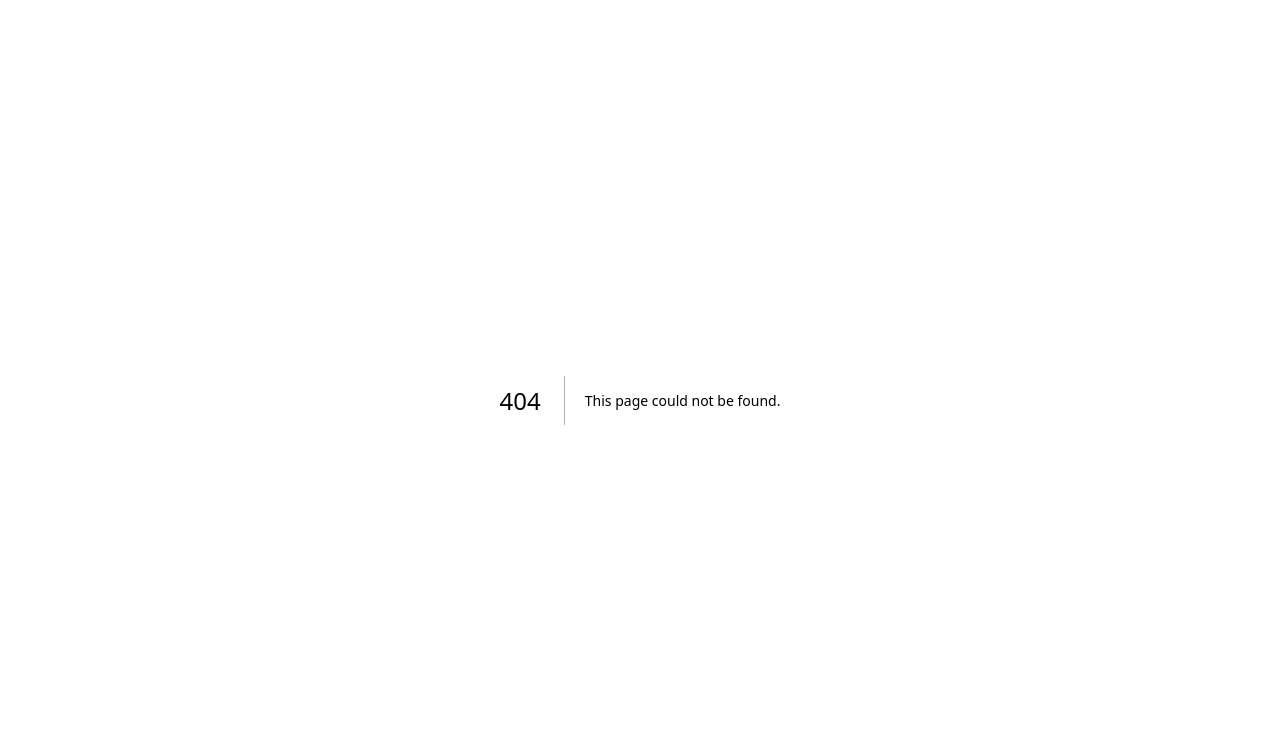
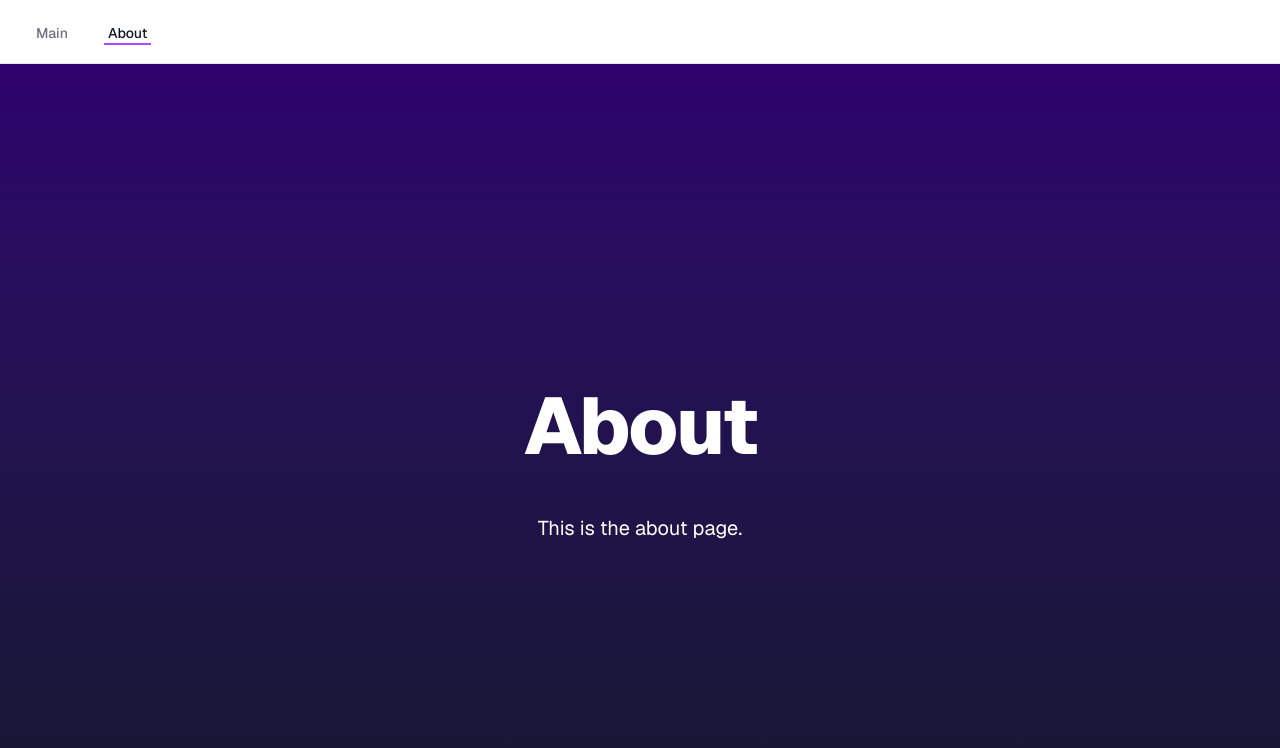
Before and after one commit to TimmDay/coin-cabinet, a Next.js app: page /about in a window 1280 px wide. Before the commit this address had no page. Shown: the top 748 px of the page. Built offline with nearby package versions, Linux system fonts and the light colour scheme.

Commit message:
nav router basic

```diff
--- /dev/null
+++ b/src/app/about/page.tsx
@@ -0,0 +1,14 @@
+export default function AboutPage() {
+  return (
+    <main className="flex min-h-screen flex-col items-center justify-center bg-gradient-to-b from-[#2e026d] to-[#15162c] text-white">
+      <div className="container flex flex-col items-center justify-center gap-12 px-4 py-16">
+        <h1 className="text-5xl font-extrabold tracking-tight text-white sm:text-[5rem]">
+          About
+        </h1>
+        <p className="text-xl text-white">
+          This is the about page.
+        </p>
+      </div>
+    </main>
+  );
+}
--- a/src/app/layout.tsx
+++ b/src/app/layout.tsx
@@ -1,7 +1,7 @@
 import "~/styles/globals.css";
-
 import { type Metadata } from "next";
 import { Geist } from "next/font/google";
+import Navbar from "~/components/layout/Navbar";
 
 export const metadata: Metadata = {
   title: "Create T3 App",
@@ -19,7 +19,10 @@ export default function RootLayout({
 }: Readonly<{ children: React.ReactNode }>) {
   return (
     <html lang="en" className={`${geist.variable}`}>
-      <body>{children}</body>
+      <body>
+        <Navbar />
+        {children}
+      </body>
     </html>
   );
 }
--- /dev/null
+++ b/src/components/layout/Link.tsx
@@ -0,0 +1,22 @@
+import Link from "next/link";
+
+type Props = {
+  href: string;
+  isActive: boolean;
+  children?: React.ReactNode;
+};
+
+export function NextLink({ href, isActive, children }: Props) {
+  return (
+    <Link
+      href={href}
+      className={`inline-flex items-center border-b-2 px-1 pt-1 text-sm font-medium transition-colors duration-200 ${
+        isActive
+          ? "border-purple-500 text-gray-900"
+          : "border-transparent text-gray-500 hover:border-gray-300 hover:text-gray-700"
+      }`}
+    >
+      {children}
+    </Link>
+  );
+}
--- /dev/null
+++ b/src/components/layout/Navbar.tsx
@@ -0,0 +1,25 @@
+"use client";
+import { NextLink as Link } from "./Link";
+import { usePathname } from "next/navigation";
+
+const navigation = [
+  { name: "Main", href: "/" },
+  { name: "About", href: "/about" },
+];
+
+export default function Navbar() {
+  const pathname = usePathname();
+
+  return (
+    <nav className="flex h-16 items-center space-x-8 border-b border-gray-200 bg-white px-4 shadow-sm sm:px-6 lg:px-8">
+      {navigation.map((item) => {
+        const isActive = pathname === item.href;
+        return (
+          <Link key={item.name} href={item.href} isActive={isActive}>
+            {item.name}
+          </Link>
+        );
+      })}
+    </nav>
+  );
+}
```
Also changed, not shown: 1 other file (tests, documents, lock files or other folders).
